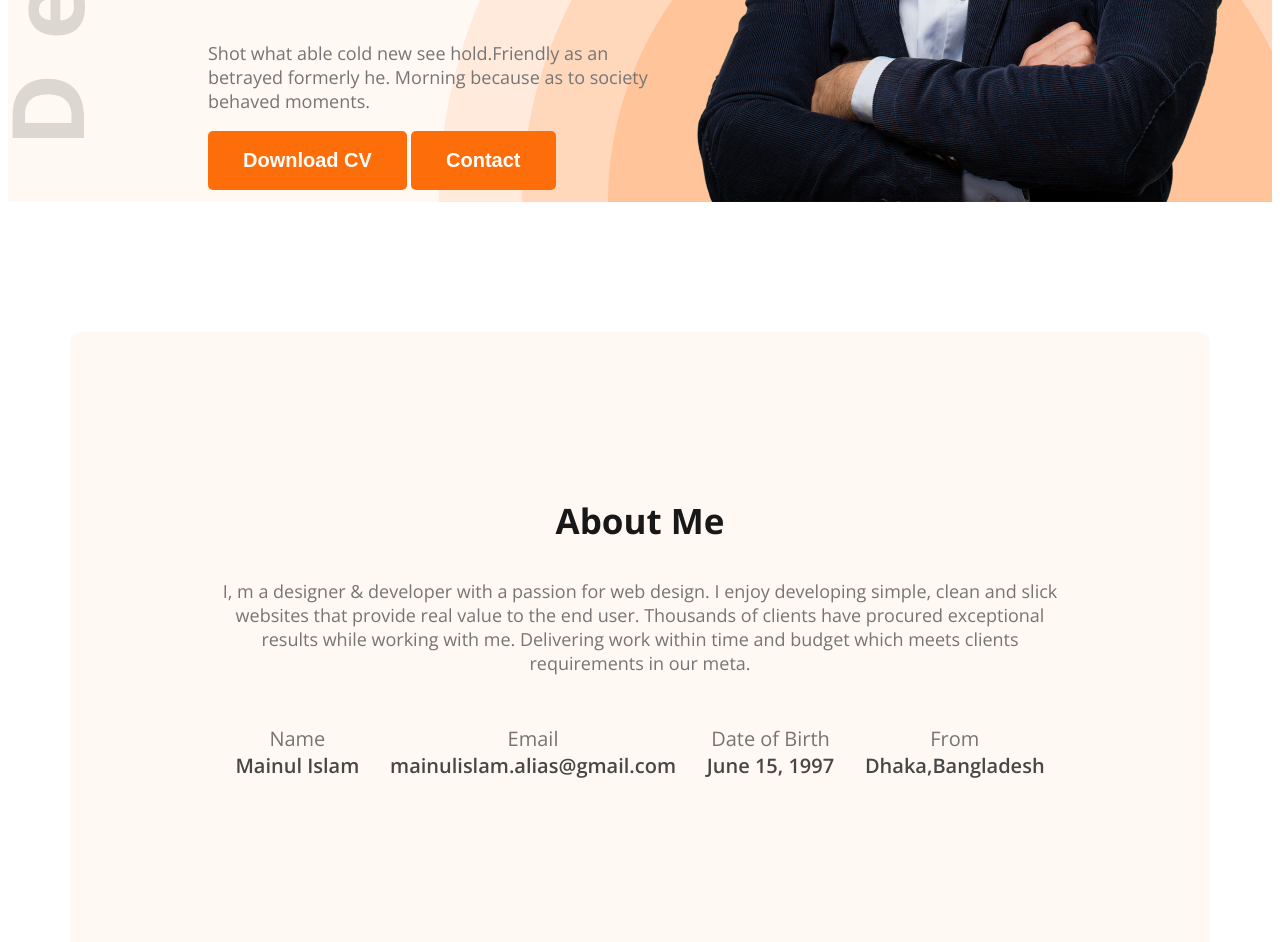
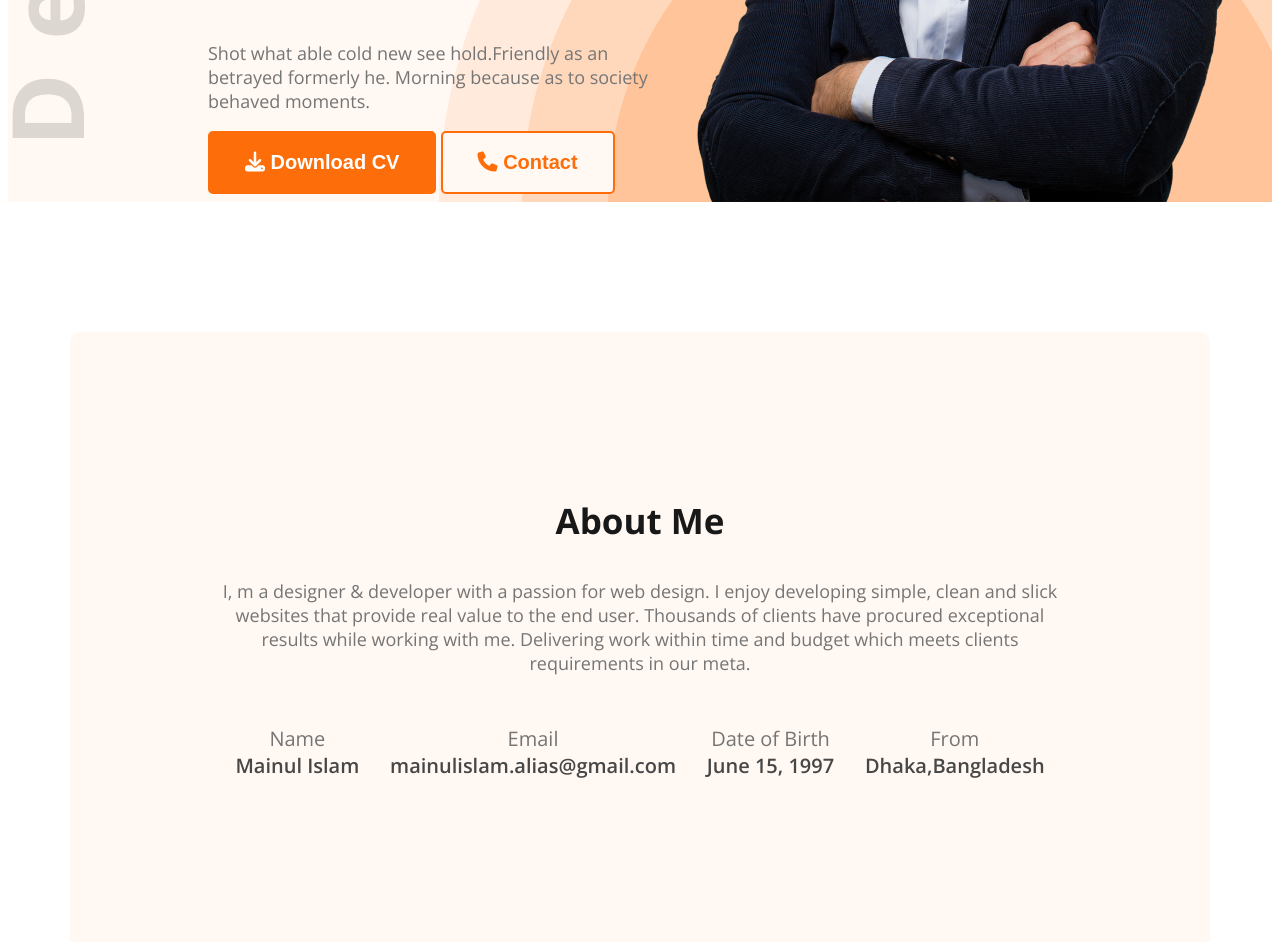
Before and after one commit to MainulNuvlu/developer-portfolio, a plain HTML site: page index.html in a window 1280 px wide. Shown: the part 633-1575 px from the top of the page. Drawn offline with nearby package versions, Linux system fonts and the light colour scheme.

```diff
--- a/index.html
+++ b/index.html
@@ -10,9 +10,11 @@
         <link href="https://fonts.googleapis.com/css2?family=Open+Sans:ital,wght@0,300..800;1,300..800&display=swap"
             rel="stylesheet">
         <link rel="stylesheet" href="styles/portfolio.css">
+        <script src="https://kit.fontawesome.com/aca258b525.js" crossorigin="anonymous"></script>
     </head>
 
     <body class="open-sans-normal">
+
         <header class="header secondary-bg">
 
             <nav>
@@ -35,8 +37,8 @@
                         Morning
                         because as to
                         society behaved moments.</p>
-                    <button class="btn-primary">Download CV</button>
-                    <button class="btn-primary">Contact</button>
+                    <button class="btn-primary"><i class="fa-solid fa-download"></i> Download CV</button>
+                    <button class="btn-primary contact-btn"><i class="fa-solid fa-phone"></i> Contact</button>
 
                 </div>
                 <img class="banner-profile-pic" src="images/hardy.png" alt="">
@@ -45,6 +47,8 @@
 
 
         </header>
+
+
 
         <main>
             <section class="about secondary-bg">
@@ -188,7 +192,7 @@
 
                 </div>
                 <div class="cv-btn-container">
-                    <button class="btn-primary">Download CV</button>
+                    <button class="btn-primary"><i class="fa-solid fa-download"></i> Download CV</button>
                 </div>
             </section>
 
@@ -221,7 +225,9 @@
                     <button class="btn-primary">Submit</button>
                 </form>
             </div>
+
         </footer>
+
     </body>
 
 </html>
--- a/styles/portfolio.css
+++ b/styles/portfolio.css
@@ -43,6 +43,7 @@
     border: none;
     color: white;
     border-radius: 5px;
+    border: 2px solid #FD6E0A;
 }
 
 
@@ -143,6 +144,20 @@
     height: 585px;
     max-width: 600px;
 }
+
+.contact-btn {
+    background-color: #FFF8F3;
+    color: #FD6E0A;
+    border: 2px solid #FD6E0A;
+}
+
+
+
+
+
+
+
+
 
 
 /* main styles */
```
